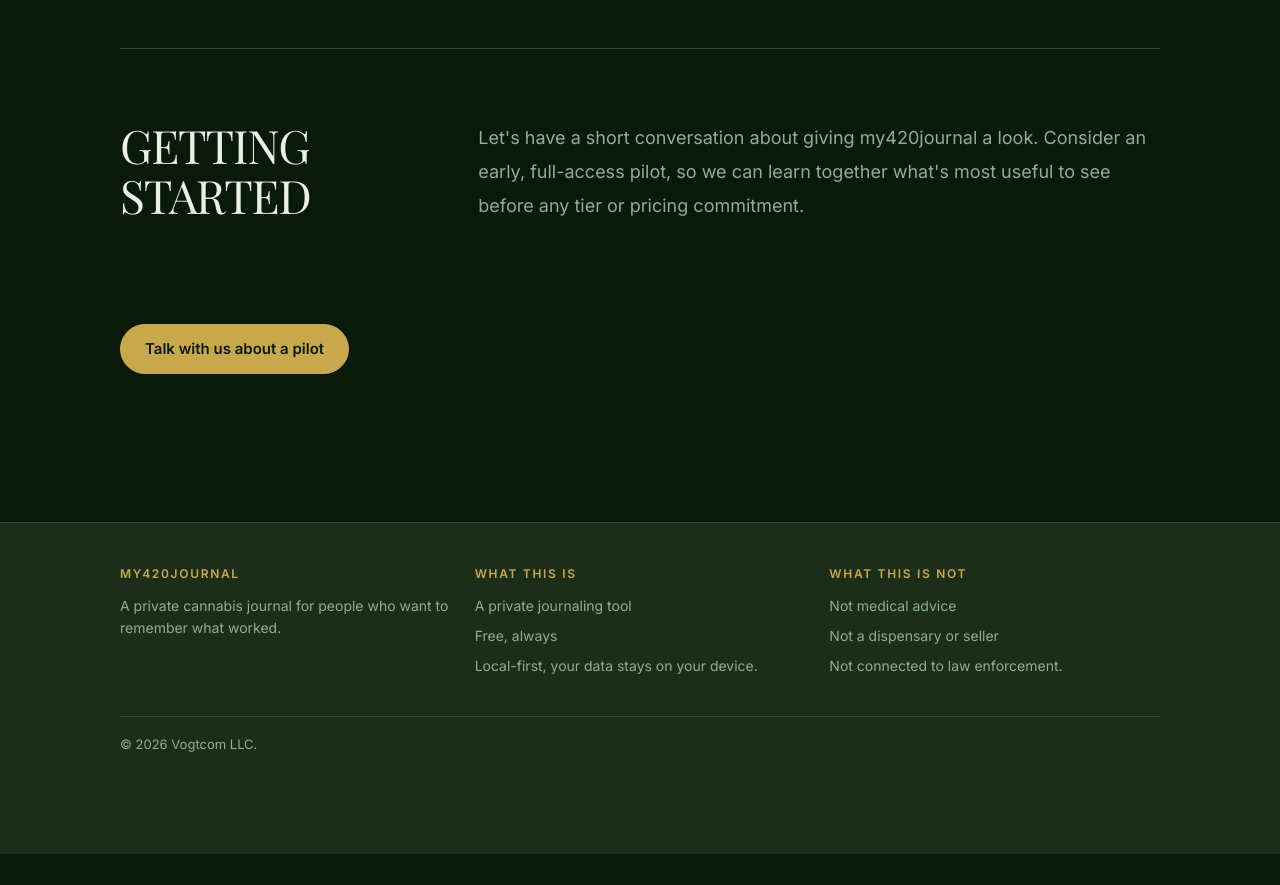
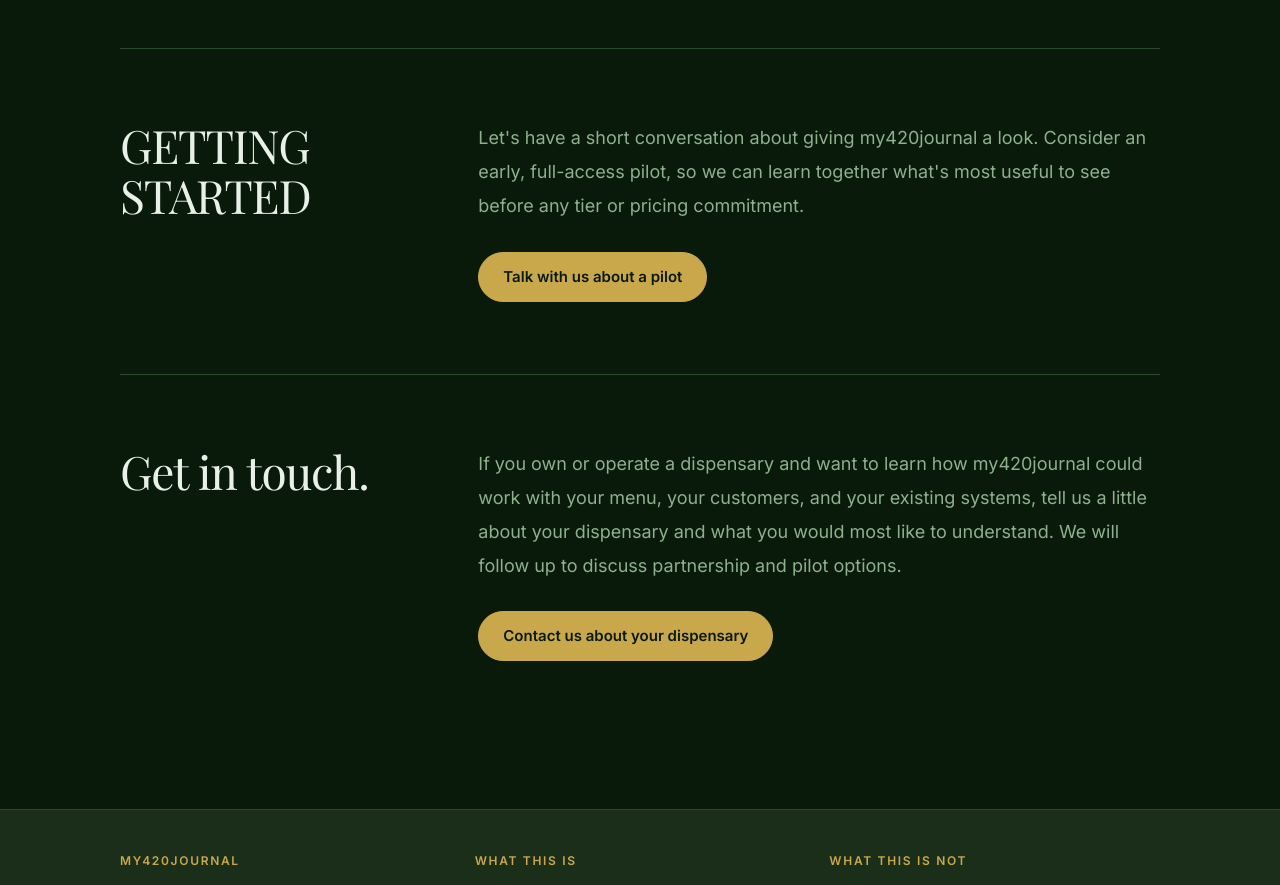
Before and after one commit to casevoiceai/my420journal-app, a React (Vite) app: page /partners in a window 1280 px wide. Shown: the part 2780-3665 px from the top of the page. Before the commit the page ends 3634 px from the top, so only its background shows below. Built offline with nearby package versions, Linux system fonts and the light colour scheme.

Commit message:
Add dispensary contact section to Partners page

```diff
--- a/src/marketing/MarketingPartners.jsx
+++ b/src/marketing/MarketingPartners.jsx
@@ -55,12 +55,26 @@ export default function MarketingPartners() {
 
           <section className="partners-page-section partners-page-getting-started">
             <h2>GETTING STARTED</h2>
+            <div>
               <p>
                 Let's have a short conversation about giving my420journal a look. Consider an early, full-access pilot, so we can learn together what's most useful to see before any tier or pricing commitment.
               </p>
               <a className="partners-page-action" href="/#contact">
                 Talk with us about a pilot
               </a>
+            </div>
+          </section>
+
+          <section className="partners-page-section partners-page-contact">
+            <h2>Get in touch.</h2>
+            <div>
+              <p>
+                If you own or operate a dispensary and want to learn how my420journal could work with your menu, your customers, and your existing systems, tell us a little about your dispensary and what you would most like to understand. We will follow up to discuss partnership and pilot options.
+              </p>
+              <a className="partners-page-action" href="/#contact">
+                Contact us about your dispensary
+              </a>
+            </div>
           </section>
         </div>
       </section>
@@ -158,7 +172,8 @@ const partnersPageStyles = `
 
   .partners-page-copy p,
   .partners-page-card p,
-  .partners-page-getting-started > p {
+  .partners-page-getting-started p,
+  .partners-page-contact p {
     margin: 0 0 24px;
     color: ${S.textSecondary};
     font-family: ${marketingFonts.inter};
@@ -168,7 +183,8 @@ const partnersPageStyles = `
 
   .partners-page-copy p:last-child,
   .partners-page-card p:last-child,
-  .partners-page-getting-started > p:last-of-type {
+  .partners-page-getting-started p:last-of-type,
+  .partners-page-contact p:last-of-type {
     margin-bottom: 0;
   }
 
@@ -187,6 +203,10 @@ const partnersPageStyles = `
   }
 
   .partners-page-getting-started {
+    padding-bottom: 56px;
+  }
+
+  .partners-page-contact {
     padding-bottom: 16px;
   }
 
@@ -233,12 +253,17 @@ const partnersPageStyles = `
 
     .partners-page-copy p,
     .partners-page-card p,
-    .partners-page-getting-started > p {
+    .partners-page-getting-started p,
+    .partners-page-contact p {
       font-size: 18px;
       line-height: 1.9;
     }
 
     .partners-page-getting-started {
+      padding-bottom: 72px;
+    }
+
+    .partners-page-contact {
       padding-bottom: 28px;
     }
   }
```
Lines whose indentation alone changed are shown as unchanged.
